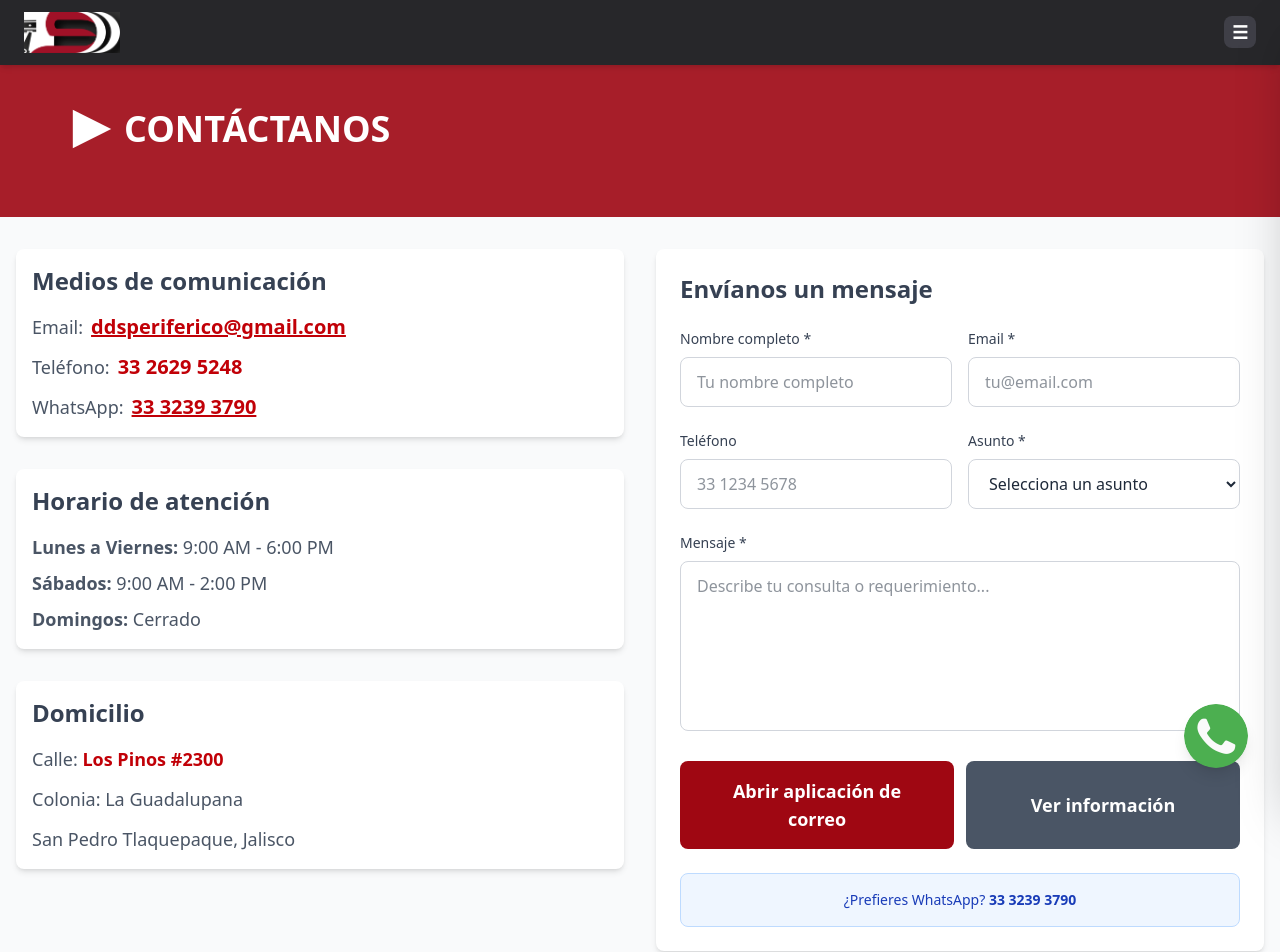
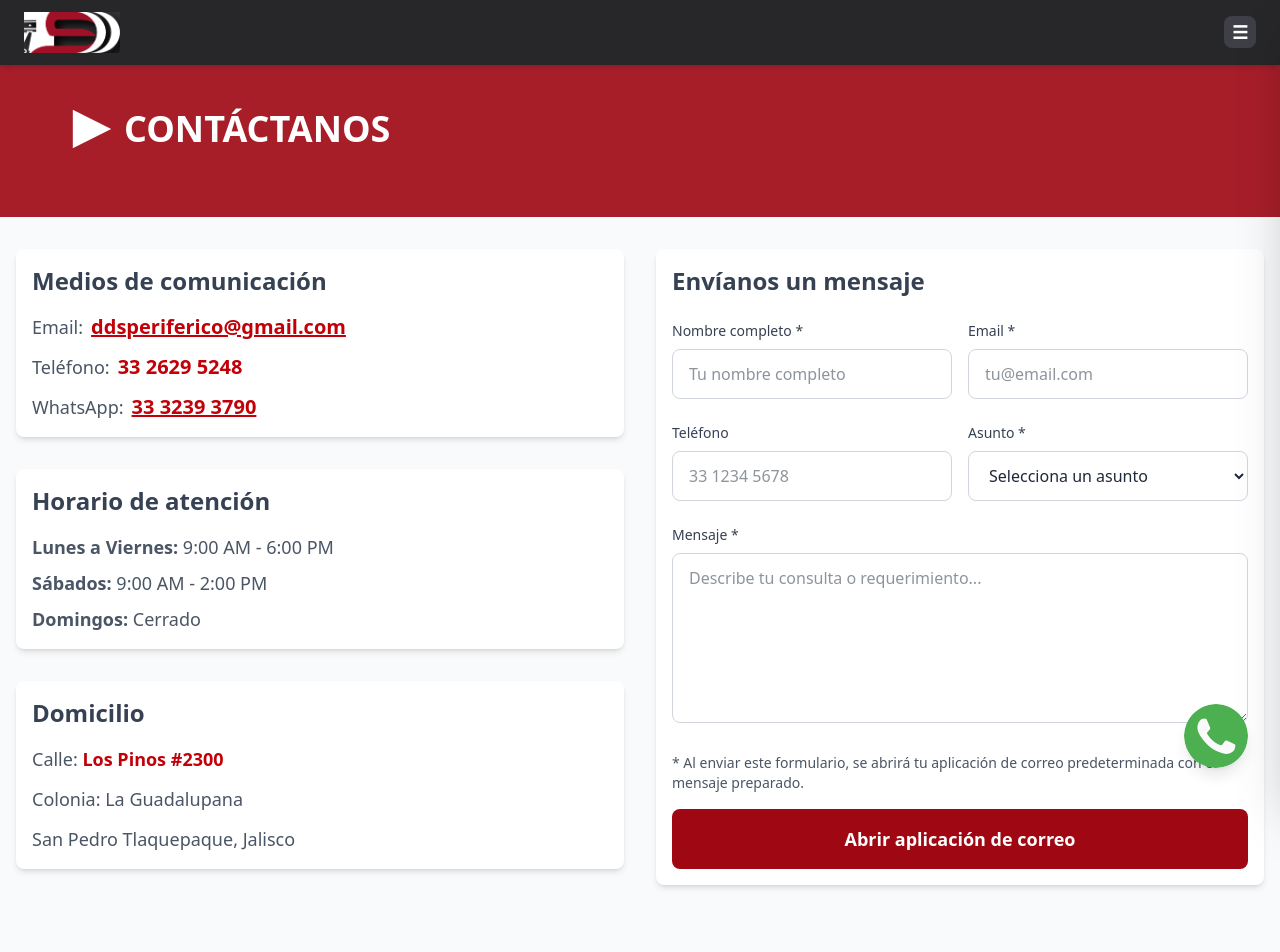
Before and after one commit to LegaspiRicardo/Diesel-Dynamic-Service, a React (Vite) app: page /contacto in a window 1280 px wide. Shown: the top 952 px of the page. Built offline with nearby package versions, Linux system fonts and the light colour scheme; grey boxes are pictures that could not be loaded; the HTML template or start-up script is replaced by a standard one.

Commit message:
Add files via upload

```diff
--- a/src/components/ContactForm.tsx
+++ b/src/components/ContactForm.tsx
@@ -1,4 +1,4 @@
-// Componente del formulario de contacto - Versión corregida
+// Componente del formulario de contacto para reutilizar
 import { useState } from "react";
 
 export default function ContactForm() {
@@ -11,7 +11,7 @@ export default function ContactForm() {
     });
 
     const [isSubmitting, setIsSubmitting] = useState(false);
-    const [showManual, setShowManual] = useState(false);
+    const [submitStatus, setSubmitStatus] = useState<'idle' | 'success' | 'error'>('idle');
 
     const handleChange = (e: React.ChangeEvent<HTMLInputElement | HTMLTextAreaElement | HTMLSelectElement>) => {
         const { name, value } = e.target;
@@ -21,8 +21,14 @@ export default function ContactForm() {
         }));
     };
 
-    const openEmailClient = () => {
-        const subject = `Contacto Web: ${formData.asunto || 'Solicitud de información'}`;
+    const handleSubmit = async (e: React.FormEvent) => {
+        e.preventDefault();
+        setIsSubmitting(true);
+        setSubmitStatus('idle');
+
+        try {
+            // Crear el contenido del email
+            const subject = `Asunto: ${formData.asunto || 'Solicitud de información'}`;
             const body = `
 Nombre: ${formData.nombre}
 Email: ${formData.email}
@@ -31,36 +37,21 @@ Asunto: ${formData.asunto}
 
 Mensaje:
 ${formData.mensaje}
-
----
-Enviado desde dieselds.com
             `.trim();
 
+            // Crear enlace mailto estándar (más compatible)
             const mailtoLink = `mailto:ddsperiferico@gmail.com?subject=${encodeURIComponent(subject)}&body=${encodeURIComponent(body)}`;
 
-        // Crear un enlace temporal y hacer click
-        const link = document.createElement('a');
-        link.href = mailtoLink;
-        link.style.display = 'none';
-        document.body.appendChild(link);
+            // Intentar abrir el cliente de correo
+            const mailWindow = window.open(mailtoLink, '_blank');
 
-        // Hacer click en el enlace
-        link.click();
-
-        // Limpiar
-        document.body.removeChild(link);
-
-        return true;
-    };
-
-    const handleSubmit = async (e: React.FormEvent) => {
-        e.preventDefault();
-        setIsSubmitting(true);
-
-        try {
-            const success = openEmailClient();
-
-            if (success) {
+            // Si el navegador bloqueó la ventana emergente, mostrar instrucciones
+            if (!mailWindow || mailWindow.closed || typeof mailWindow.closed === 'undefined') {
+                setSubmitStatus('error');
+                // Opcional: mostrar instrucciones al usuario
+                alert('Por favor, copia esta información y envíala manualmente a: ddsperiferico@gmail.com');
+            } else {
+                setSubmitStatus('success');
                 // Limpiar el formulario después de un tiempo
                 setTimeout(() => {
                     setFormData({
@@ -70,62 +61,42 @@ Enviado desde dieselds.com
                         asunto: '',
                         mensaje: ''
                     });
-                    setIsSubmitting(false);
-                }, 1000);
+                }, 2000);
             }
 
         } catch (error) {
-            console.error('Error:', error);
-            setShowManual(true);
+            setSubmitStatus('error');
+            console.error('Error al enviar el formulario:', error);
+
+            // Fallback: mostrar información para enviar manualmente
+            const fallbackText = `
+Nombre: ${formData.nombre}
+Email: ${formData.email}
+Teléfono: ${formData.telefono}
+Asunto: ${formData.asunto}
+Mensaje: ${formData.mensaje}
+
+Por favor, envía esta información manualmente a: ddsperiferico@gmail.com
+            `;
+            alert(fallbackText);
+        } finally {
             setIsSubmitting(false);
         }
     };
 
-    const copyToClipboard = () => {
-        const emailContent = `Para: ddsperiferico@gmail.com
-Asunto: Contacto Web: ${formData.asunto}
-
-Nombre: ${formData.nombre}
-Email: ${formData.email}
-Teléfono: ${formData.telefono}
-
-Mensaje:
-${formData.mensaje}`;
-
-        navigator.clipboard.writeText(emailContent).then(() => {
-            alert('¡Contenido copiado! Pega esto en tu correo.');
-        });
-    };
-
     return (
-        <div className="bg-white p-6 rounded-lg shadow-md">
+        <div className="bg-white p-4 rounded-lg shadow-md">
             <h3 className="text-2xl font-semibold mb-6 text-gray-700">Envíanos un mensaje</h3>
 
-            {showManual && (
-                <div className="mb-6 p-4 bg-yellow-50 border border-yellow-200 rounded-lg">
-                    <div className="flex justify-between items-start mb-3">
-                        <h4 className="font-semibold text-yellow-800">Enviar manualmente</h4>
-                        <button
-                            onClick={() => setShowManual(false)}
-                            className="text-yellow-600 hover:text-yellow-800"
-                        >
-                            ×
-                        </button>
+            {submitStatus === 'success' && (
+                <div className="bg-green-100 border border-green-400 text-green-700 px-4 py-3 rounded mb-6">
+                    ✓ ¡Mensaje creado con éxito! Se ha abierto tu aplicación de correo.
                 </div>
-                    <div className="text-sm text-yellow-700 space-y-2">
-                        <p><strong>Para:</strong> ddsperiferico@gmail.com</p>
-                        <p><strong>Asunto:</strong> Contacto Web: {formData.asunto}</p>
-                        <p><strong>Nombre:</strong> {formData.nombre}</p>
-                        <p><strong>Email:</strong> {formData.email}</p>
-                        <p><strong>Teléfono:</strong> {formData.telefono || 'No proporcionado'}</p>
-                        <p><strong>Mensaje:</strong> {formData.mensaje}</p>
-                    </div>
-                    <button
-                        onClick={copyToClipboard}
-                        className="mt-3 w-full bg-blue-600 text-white py-2 px-4 rounded hover:bg-blue-700 transition-colors"
-                    >
-                        Copiar al portapapeles
-                    </button>
+            )}
+
+            {submitStatus === 'error' && (
+                <div className="bg-red-100 border border-red-400 text-red-700 px-4 py-3 rounded mb-6">
+                    ⚠ El navegador bloqueó la apertura automática del correo. Por favor, envía manualmente a: ddsperiferico@gmail.com
                 </div>
             )}
 
@@ -218,30 +189,18 @@ ${formData.mensaje}`;
                     />
                 </div>
 
-                <div className="flex gap-3">
+                <div className="text-sm text-gray-600 mb-4">
+                    * Al enviar este formulario, se abrirá tu aplicación de correo predeterminada con el mensaje preparado.
+                </div>
+
                 <button
                     type="submit"
                     disabled={isSubmitting}
-                        className="flex-1 bg-red-800 text-white py-4 px-6 rounded-lg font-semibold text-lg hover:bg-red-700 transition-colors duration-300 disabled:opacity-50 disabled:cursor-not-allowed"
+                    className="w-full bg-red-800 text-white py-4 px-6 rounded-lg font-semibold text-lg hover:bg-red-700 transition-colors duration-300 disabled:opacity-50 disabled:cursor-not-allowed"
                 >
-                        {isSubmitting ? 'Abriendo correo...' : 'Abrir aplicación de correo'}
+                    {isSubmitting ? 'Preparando mensaje...' : 'Abrir aplicación de correo'}
                 </button>
-
-                    <button
-                        type="button"
-                        onClick={() => setShowManual(true)}
-                        className="flex-1 bg-gray-600 text-white py-4 px-6 rounded-lg font-semibold text-lg hover:bg-gray-700 transition-colors duration-300"
-                    >
-                        Ver información
-                    </button>
-                </div>
             </form>
-
-            <div className="mt-6 p-4 bg-blue-50 border border-blue-200 rounded-lg">
-                <p className="text-sm text-blue-800 text-center">
-                    ¿Prefieres WhatsApp? <strong>33 3239 3790</strong>
-                </p>
-            </div>
         </div>
     );
 }
```
Lines whose indentation alone changed are shown as unchanged.
